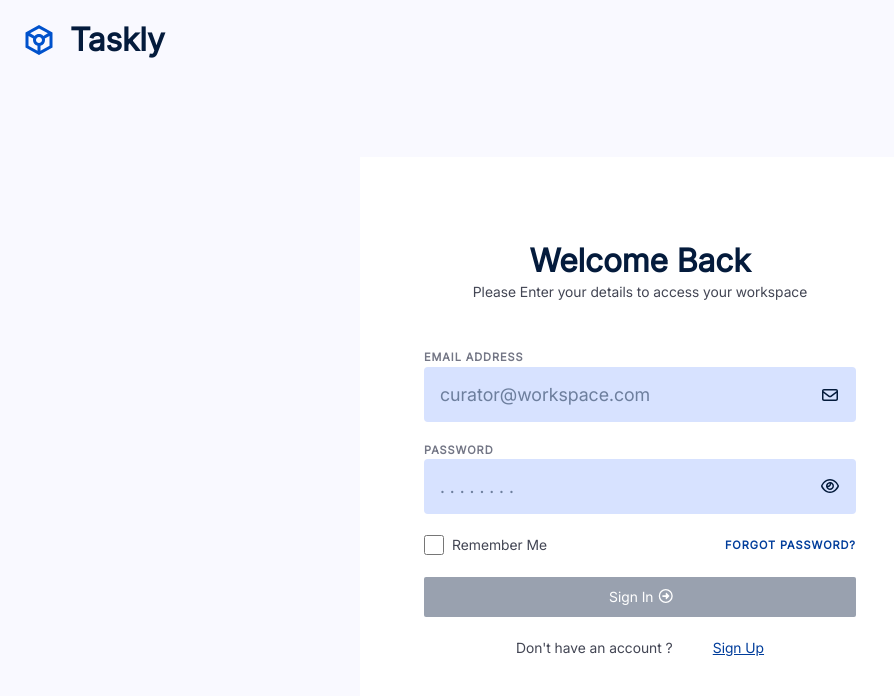
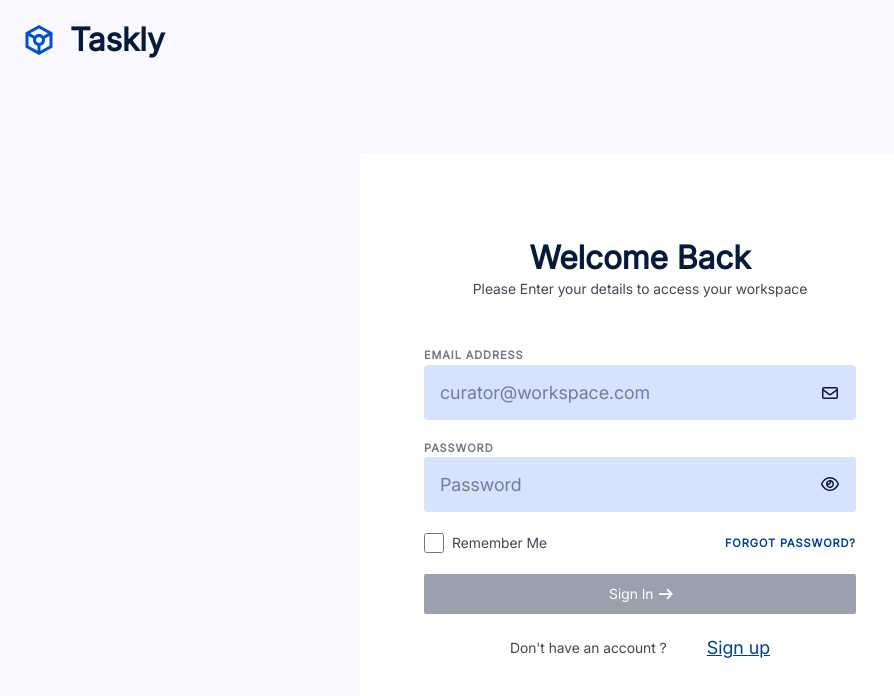
Before and after one commit to muhamedsalah-hub/Task-Management, an Angular app: page /login in a window 1280 px wide. Shown: the top 696 px of the page, without its empty margins (0-894 px from the left). Built offline with nearby package versions, Linux system fonts and the light colour scheme.

Commit message:
Completed correct navigation in Auth pages

```diff
--- a/src/app/components/Auth/login/login.component.html
+++ b/src/app/components/Auth/login/login.component.html
@@ -3,7 +3,7 @@
     [title]="'Welcome Back'"
     [description]="' Please Enter your details to access your workspace'"
     [question]="'Don\'t have an account ?'"
-    [navigate]="'Sign Up'"
+    [navigate]="'Sign up'"
   >
     <form [formGroup]="loginForm" (ngSubmit)="logInSubmission()" class="my-5">
       <div class="flex flex-col space-y-5">
@@ -35,7 +35,7 @@
               class="title-md bg-bgInput w-full outline-0"
               id="password"
               type="password"
-              placeholder=". . . . . . . . "
+              placeholder="Password "
               autocomplete="off"
             />
             <fa-icon [icon]="faEye"></fa-icon>
@@ -45,7 +45,7 @@
           <div class="flex items-center justify-between">
             <div class="flex items-center space-x-2">
               <input
-                class="w-5 h-5 border-textSecondary rounded-sm"
+                class="w-5 h-5 border-textSecondary cursor-pointer rounded-sm"
                 id="remember"
                 type="checkbox"
               />
@@ -54,7 +54,7 @@
               >
             </div>
             <div>
-              <span class="hidden sm:block label-sm text-bgPrimary"
+              <span [routerLink]="['/forgot-password']" class="cursor-pointer hidden sm:block label-sm text-bgPrimary"
                 >Forgot Password?</span
               >
             </div>
--- a/src/app/components/Auth/login/login.component.ts
+++ b/src/app/components/Auth/login/login.component.ts
@@ -7,31 +7,29 @@ import {
 } from '@angular/forms';
 import { AuthService } from '../../../core/services/auth.service';
 import { NgClass } from '@angular/common';
-import { Router } from '@angular/router';
+import { Router, RouterLink } from '@angular/router';
 import { ToastrService } from 'ngx-toastr';
 import { FontAwesomeModule } from '@fortawesome/angular-fontawesome';
-import { faEye, faEnvelope ,faArrowAltCircleRight } from '@fortawesome/free-regular-svg-icons';
+import { faEye, faEnvelope } from '@fortawesome/free-regular-svg-icons';
+import { faArrowRight } from '@fortawesome/free-solid-svg-icons';
 import { AuthCardComponent } from '../shared/auth-card/auth-card.component';
 
 @Component({
   selector: 'app-login',
   standalone: true,
-  imports: [ReactiveFormsModule, NgClass, FontAwesomeModule, AuthCardComponent],
+  imports: [ReactiveFormsModule, NgClass, FontAwesomeModule, AuthCardComponent, RouterLink],
   templateUrl: './login.component.html',
   styleUrl: './login.component.css',
 })
 export class LoginComponent {
   faEye = faEye;
-  faArrowAltCircleRight=faArrowAltCircleRight;
+  faArrowAltCircleRight = faArrowRight;
   faEnvelope = faEnvelope;
-
 
   _AuthService = inject(AuthService);
   _Toastr = inject(ToastrService);
   _Router = inject(Router);
-  constructor(private _FormBuilder: FormBuilder) {
-
-  }
+  constructor(private _FormBuilder: FormBuilder) {}
 
   loginForm: FormGroup = this._FormBuilder.group({
     email: ['', [Validators.required, Validators.email]],
--- a/src/app/components/Auth/shared/auth-card/auth-card.component.html
+++ b/src/app/components/Auth/shared/auth-card/auth-card.component.html
@@ -11,7 +11,8 @@
   <div class="flex justify-center items-center space-x-10">
     <span class="body-md text-textSecondary">{{ question }}</span>
     <button
-      class="text-bgPrimary body-md cursor-pointer underline font-semibold"
+      [routerLink]="navigate.includes('Sign up') ? '/sign-up' : '/login'"
+      class="text-bgPrimary title-md cursor-pointer underline font-semibold"
     >
       {{ navigate }}
     </button>
--- a/src/app/components/Auth/shared/auth-card/auth-card.component.ts
+++ b/src/app/components/Auth/shared/auth-card/auth-card.component.ts
@@ -1,10 +1,10 @@
 import { Component, Input } from '@angular/core';
-import { ɵEmptyOutletComponent } from "@angular/router";
+import { ɵEmptyOutletComponent, RouterLink } from "@angular/router";
 
 @Component({
   selector: 'app-auth-card',
   standalone: true,
-  imports: [ɵEmptyOutletComponent],
+  imports: [ɵEmptyOutletComponent, RouterLink],
   templateUrl: './auth-card.component.html',
   styleUrl: './auth-card.component.css',
 })
```
